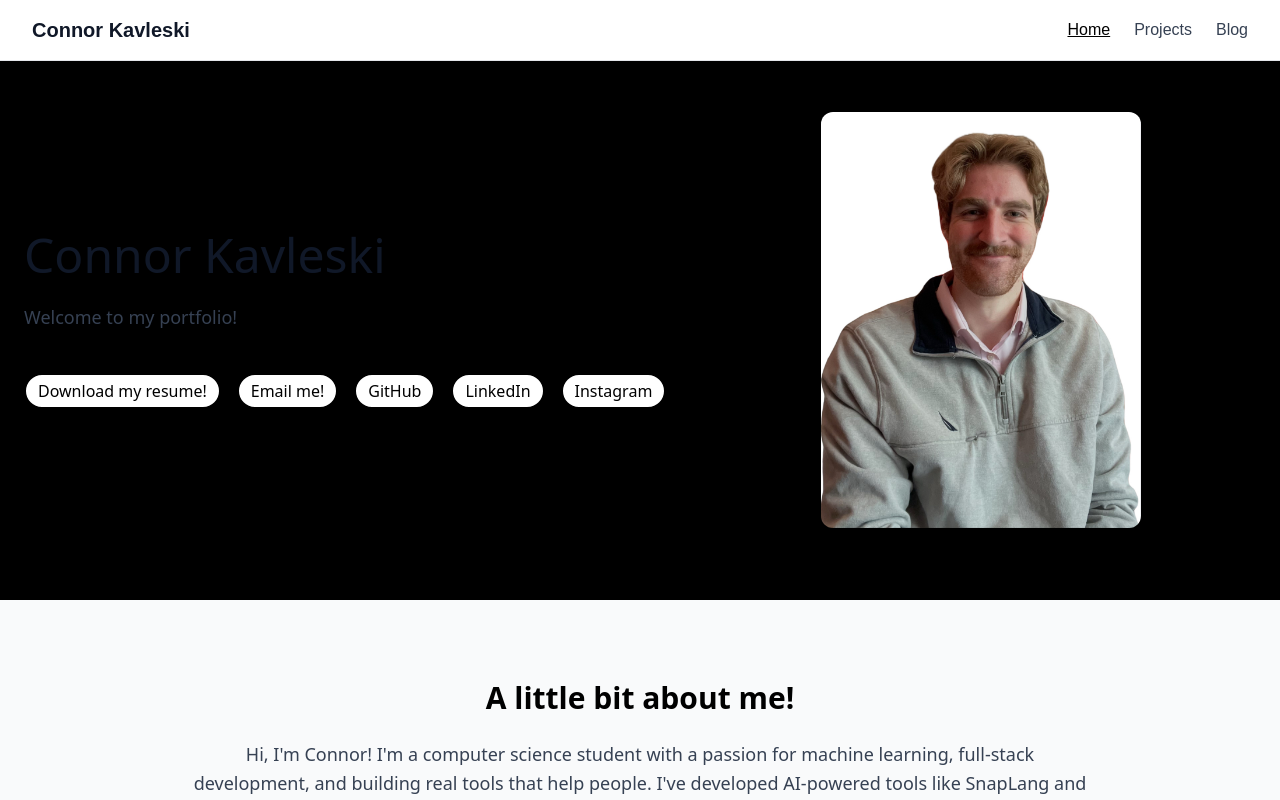
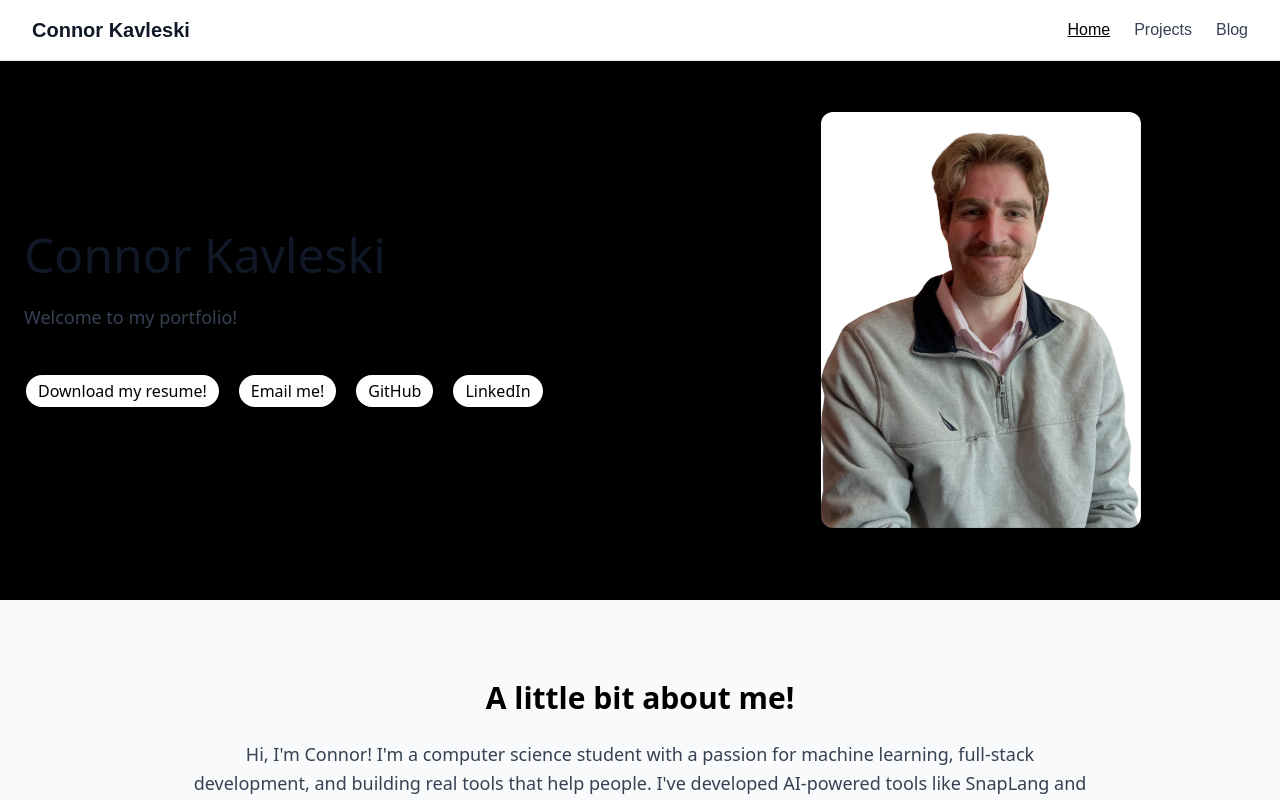
Before and after one commit to Con-Adonis/Connor-Portfolio, a Next.js app: page / in a window 1280 px wide. Shown: the top 800 px of the page. Built offline with nearby package versions, Linux system fonts and the light colour scheme.

Commit message:
removed instagram

```diff
--- a/src/pages/index.tsx
+++ b/src/pages/index.tsx
@@ -50,15 +50,6 @@ export default function Home() {
               >
                 LinkedIn
               </a>
-
-              {/* Instagram */}
-              <a
-                href="https://www.instagram.com/con.adonis/"
-                target="_blank"
-                className="px-3 py-1 bg-white text-black border border-2 border-black rounded-full cursor-pointer transition duration-300 ease-in-out hover:scale-99 hover:bg-black hover:text-white"
-              >
-                Instagram
-              </a>
             </div>
           </div>
 
```
